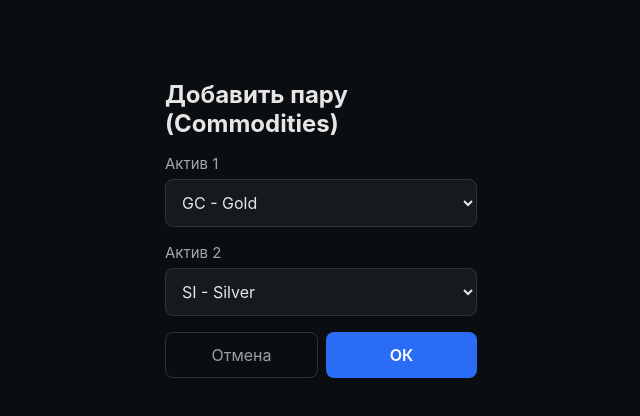
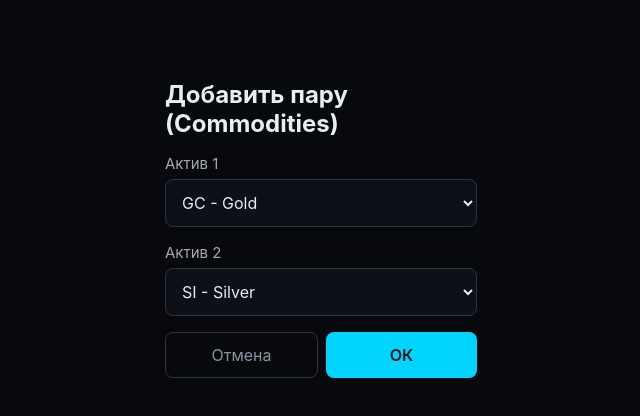
Before and after one commit to olegsh247-stack/alt-tracker, a Next.js app: page /add-commodity in a window 1280 px wide. Shown: the top 416 px of the page, without its empty margins (319-959 px from the left). Built offline with nearby package versions, Linux system fonts and the light colour scheme.

Commit message:
Новая тема (Neon Terminal / Clean Paper), читаемый текст на акцентных кнопках, зазор между графиками
Co-Authored-By: Claude Sonnet 5.5 <noreply@anthropic.com>
Claude-Session: https://claude.ai/code/session_01RxBADusk9LpfmG4t1RpzC8

```diff
--- a/app/account/page.js
+++ b/app/account/page.js
@@ -92,5 +92,5 @@ const box = { maxWidth: 440, margin: '40px auto', padding: 20 };
 const card = { display: 'flex', flexDirection: 'column', alignItems: 'flex-start', gap: 6, padding: 16, marginBottom: 14, border: '1px solid var(--card-border)', borderRadius: 10 };
 const label = { fontSize: 14, color: 'var(--text-dim)' };
 const input = { width: '100%', padding: 12, borderRadius: 8, border: '1px solid var(--input-border)', background: 'var(--input-bg)', color: 'var(--text)' };
-const btn = { padding: '10px 16px', borderRadius: 8, border: 'none', background: 'var(--accent)', color: '#fff', fontWeight: 600, textDecoration: 'none', cursor: 'pointer' };
+const btn = { padding: '10px 16px', borderRadius: 8, border: 'none', background: 'var(--accent)', color: 'var(--on-accent)', fontWeight: 600, textDecoration: 'none', cursor: 'pointer' };
 const btnGhost = { padding: '10px 16px', borderRadius: 8, border: '1px solid var(--input-border)', background: 'none', color: 'var(--text)', cursor: 'pointer' };
--- a/app/add-commodity/page.js
+++ b/app/add-commodity/page.js
@@ -50,5 +50,5 @@ export default function AddCommodityPage() {
 
 const label = { fontSize: 15, opacity: 0.7, marginBottom: 6 };
 const input = { width: '100%', padding: 12, borderRadius: 8, border: '1px solid var(--input-border)', background: 'var(--input-bg)', color: 'var(--text)', boxSizing: 'border-box' };
-const okBtn = { flex: 1, padding: 12, borderRadius: 8, border: 'none', background: 'var(--accent)', color: '#fff', fontWeight: 600 };
+const okBtn = { flex: 1, padding: 12, borderRadius: 8, border: 'none', background: 'var(--accent)', color: 'var(--on-accent)', fontWeight: 600 };
 const cancelBtn = { flex: 1, padding: 12, borderRadius: 8, border: '1px solid var(--input-border)', background: 'none', color: 'var(--text-dim)' };
--- a/app/add/page.js
+++ b/app/add/page.js
@@ -52,5 +52,5 @@ export default function AddPairPage() {
 
 const label = { fontSize: 15, opacity: 0.7, marginBottom: 6 };
 const pickedNote = { color: 'var(--accent)' };
-const okBtn = { flex: 1, padding: 12, borderRadius: 8, border: 'none', background: 'var(--accent)', color: '#fff', fontWeight: 600 };
+const okBtn = { flex: 1, padding: 12, borderRadius: 8, border: 'none', background: 'var(--accent)', color: 'var(--on-accent)', fontWeight: 600 };
 const cancelBtn = { flex: 1, padding: 12, borderRadius: 8, border: '1px solid var(--input-border)', background: 'none', color: 'var(--text-dim)' };
--- a/app/commodity-pair/[id]/page.js
+++ b/app/commodity-pair/[id]/page.js
@@ -43,4 +43,4 @@ export default function CommodityPairChartPage() {
 
 const backBtn = { background: 'none', border: 'none', color: 'var(--accent)', fontSize: 16, cursor: 'pointer', padding: 0 };
 const tab = { padding: '8px 16px', borderRadius: 8, border: '1px solid var(--input-border)', background: 'none', color: 'var(--text-dim)' };
-const tabActive = { ...tab, background: 'var(--accent)', color: '#fff', borderColor: 'var(--accent)' };
+const tabActive = { ...tab, background: 'var(--accent)', color: 'var(--on-accent)', borderColor: 'var(--accent)' };
--- a/app/globals.css
+++ b/app/globals.css
@@ -1,31 +1,44 @@
 :root {
-  --bg: #0b0e11;
-  --text: #e6e6e6;
-  --text-dim: #9aa0a6;
-  --card-border: #22262b;
-  --input-bg: #161a1e;
-  --input-border: #333;
-  --accent: #2b6cf6;
-  --danger: #e5484d;
-  --danger-bg: rgba(229, 72, 77, 0.12);
-  --up: #26a69a;
-  --down: #ef5350;
-  --accent-text: #6b9dff;
+  /* === ТЁМНАЯ ТЕМА (Neon Terminal) === */
+  --bg: #07090d;
+  --bg-elevated: #0d1117;
+  --text: #e6edf3;
+  --text-dim: #8b949e;
+  --card-border: #21262d;
+  --input-bg: #0d1117;
+  --input-border: #30363d;
+  --accent: #00d4ff;
+  --accent-hover: #00b8e0;
+  --accent-text: #7ee8ff;
+  --accent-soft: rgba(0, 212, 255, 0.12);
+  --danger: #ff4d6a;
+  --danger-bg: rgba(255, 77, 106, 0.12);
+  --up: #00e676;
+  --down: #ff5252;
+  /* цвет текста на кнопках с фоном accent / danger (белый на неоновом голубом нечитаем) */
+  --on-accent: #04141a;
+  --on-danger: #1a0006;
 }
 
 html[data-theme='light'] {
-  --bg: #f5f6f8;
-  --text: #1a1d21;
-  --text-dim: #5f6570;
-  --card-border: #e2e5e9;
+  /* === СВЕТЛАЯ ТЕМА (Clean Paper) === */
+  --bg: #f6f8fa;
+  --bg-elevated: #ffffff;
+  --text: #1f2328;
+  --text-dim: #656d76;
+  --card-border: #d0d7de;
   --input-bg: #ffffff;
-  --input-border: #d0d4da;
-  --accent: #2b6cf6;
-  --danger: #d93036;
-  --danger-bg: rgba(217, 48, 54, 0.08);
-  --up: #0b7a70;
-  --down: #c0272d;
-  --accent-text: #1d4fc9;
+  --input-border: #d0d7de;
+  --accent: #0969da;
+  --accent-hover: #0550ae;
+  --accent-text: #0550ae;
+  --accent-soft: rgba(9, 105, 218, 0.08);
+  --danger: #cf222e;
+  --danger-bg: rgba(207, 34, 46, 0.08);
+  --up: #1a7f37;
+  --down: #cf222e;
+  --on-accent: #ffffff;
+  --on-danger: #ffffff;
 }
 
 * { box-sizing: border-box; }
@@ -314,8 +327,8 @@ input, select, textarea, button { font-family: inherit; font-size: 16px; }
 .tv-box { display: flex; flex-direction: column; }
 .tv-head { min-height: 120px; }
 .tv-chart { height: 400px; }
-.tv-pair { display: grid; grid-template-columns: repeat(auto-fit, minmax(320px, 1fr)); width: 100%; }
-.tv-pair .tv-box + .tv-box { border-top: 1px solid var(--card-border); }
+.tv-pair { display: grid; grid-template-columns: repeat(auto-fit, minmax(320px, 1fr)); gap: 12px; width: 100%; }
+.tv-pair .tv-box { border: 1px solid var(--card-border); border-radius: 8px; overflow: hidden; }
 .open-pair { margin-left: 6px; padding: 0 6px; border-radius: 6px; color: var(--text-dim); text-decoration: none; font-size: 15px; }
 .open-pair:hover { color: var(--text); background: var(--input-bg); }
 .side-title { padding: 10px 14px 0; font-size: 15px; font-weight: 600; color: var(--text-dim); }
@@ -339,7 +352,6 @@ input, select, textarea, button { font-family: inherit; font-size: 16px; }
   .side-panel { position: sticky; top: 0; height: 100vh; padding: 16px 16px 16px 0; gap: 12px; }
   .side-chart { flex: 0 0 62%; display: flex; }
   .tv-pair { flex: 1; min-height: 0; grid-auto-rows: minmax(0, 1fr); }
-  .tv-pair .tv-box + .tv-box { border-top: none; border-left: 1px solid var(--card-border); }
   .tv-box { flex: 1; min-height: 0; width: 100%; }
   .tv-chart { flex: 1; height: auto; min-height: 0; }
   .side-news { flex: 1; min-height: 0; display: flex; flex-direction: column; }
--- a/app/login/page.js
+++ b/app/login/page.js
@@ -49,5 +49,5 @@ export default function LoginPage() {
 
 const box = { maxWidth: 360, margin: '80px auto', padding: 24 };
 const input = { padding: 12, borderRadius: 8, border: '1px solid var(--input-border)', background: 'var(--input-bg)', color: 'var(--text)' };
-const btn = { padding: 12, borderRadius: 8, border: 'none', background: 'var(--accent)', color: '#fff', fontWeight: 600 };
+const btn = { padding: 12, borderRadius: 8, border: 'none', background: 'var(--accent)', color: 'var(--on-accent)', fontWeight: 600 };
 const googleBtn = { padding: 12, borderRadius: 8, border: '1px solid var(--input-border)', background: 'var(--input-bg)', color: 'var(--text)', fontWeight: 600, textAlign: 'center', textDecoration: 'none' };
--- a/app/pair/[id]/page.js
+++ b/app/pair/[id]/page.js
@@ -43,4 +43,4 @@ export default function PairChartPage() {
 
 const backBtn = { background: 'none', border: 'none', color: 'var(--accent)', fontSize: 16, cursor: 'pointer', padding: 0 };
 const tab = { padding: '8px 16px', borderRadius: 8, border: '1px solid var(--input-border)', background: 'none', color: 'var(--text-dim)' };
-const tabActive = { ...tab, background: 'var(--accent)', color: '#fff', borderColor: 'var(--accent)' };
+const tabActive = { ...tab, background: 'var(--accent)', color: 'var(--on-accent)', borderColor: 'var(--accent)' };
--- a/app/register/page.js
+++ b/app/register/page.js
@@ -44,4 +44,4 @@ export default function RegisterPage() {
 
 const box = { maxWidth: 360, margin: '80px auto', padding: 24 };
 const input = { padding: 12, borderRadius: 8, border: '1px solid var(--input-border)', background: 'var(--input-bg)', color: 'var(--text)' };
-const btn = { padding: 12, borderRadius: 8, border: 'none', background: 'var(--accent)', color: '#fff', fontWeight: 600 };
+const btn = { padding: 12, borderRadius: 8, border: 'none', background: 'var(--accent)', color: 'var(--on-accent)', fontWeight: 600 };
--- a/components/TickerPicker.js
+++ b/components/TickerPicker.js
@@ -72,7 +72,7 @@ export default function TickerPicker({ placeholder, onPick }) {
                 <span style={exchangeBadge}>{r.exchange}</span>
                 <span style={{ marginLeft: 'auto', display: 'flex', alignItems: 'baseline', gap: 6 }}>
                   <span>{fmtPrice(r.price)}</span>
-                  <span style={{ color: up ? '#26a69a' : '#ef5350', fontSize: 14 }}>
+                  <span style={{ color: up ? 'var(--up)' : 'var(--down)', fontSize: 14 }}>
                     ({up ? '+' : ''}{r.changePct.toFixed(1)}%)
                   </span>
                 </span>
--- a/components/TvChart.js
+++ b/components/TvChart.js
@@ -40,7 +40,7 @@ function Widget({ src, config, className, style }) {
 
 export default function TvChart({ symbols = ['BINANCE:BTCUSDT', 'BINANCE:ETHUSDT'] }) {
   const theme = useTheme();
-  const bg = theme === 'light' ? '#ffffff' : '#0b0e11';
+  const bg = theme === 'light' ? '#ffffff' : '#07090d';
   return (
     <div className="tv-pair">
       {symbols.map(symbol => (
```
Also changed, not shown: app/page.js (+4 -4 lines), components/Chart.js (+5 -5 lines).
